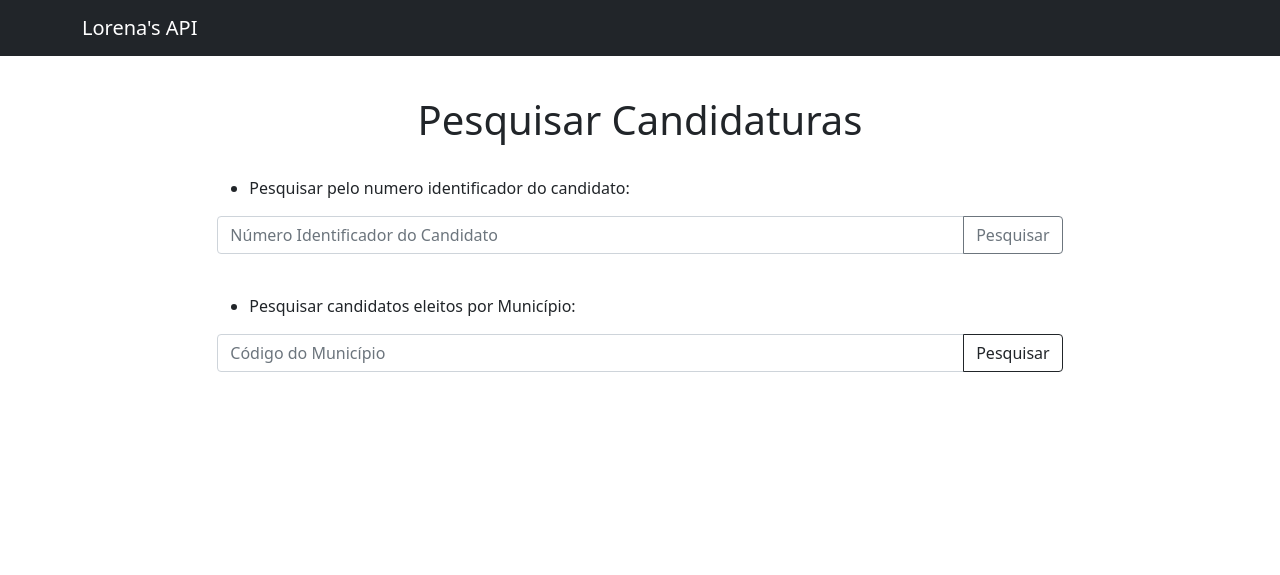
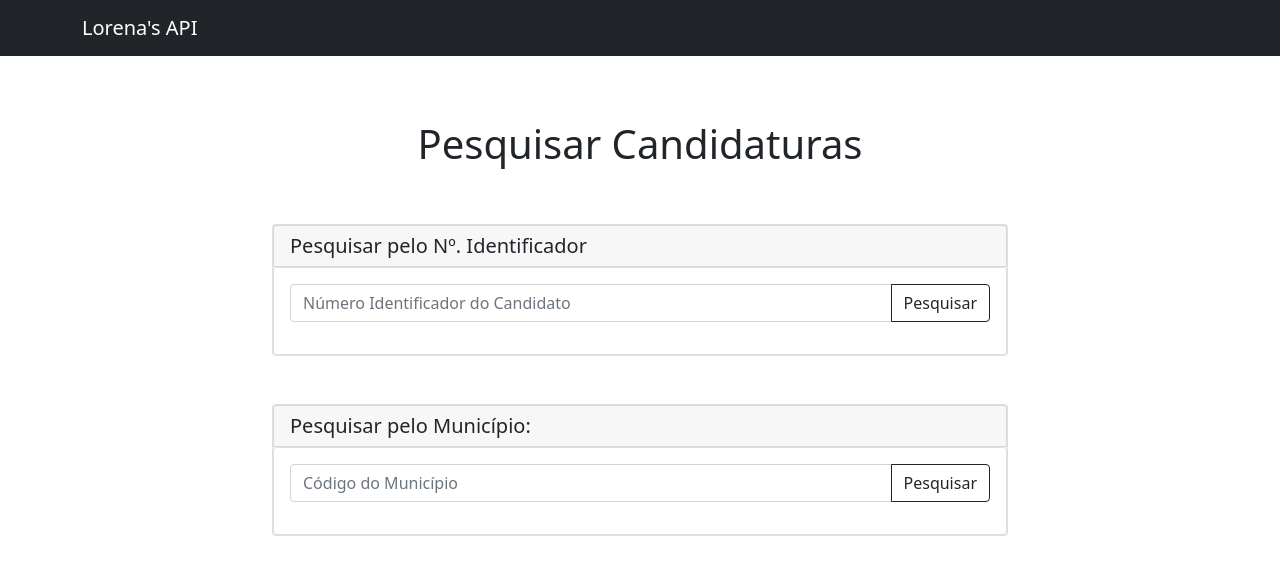
Before and after one commit to loristron/CandidatesAPI, a Django app: template src/templates/home.html in a window 1280 px wide. Shown: the top 575 px of the page. Run offline with Django 3.2, Linux system fonts and the light colour scheme; the template is opened without the code that fills it, so the values that code supplies are empty.

Commit message:
Atualização de links e cards

```diff
--- a/src/templates/base.html
+++ b/src/templates/base.html
@@ -9,11 +9,13 @@
     <title>{{page_title}}</title>
   </head>
   <body>
+    <div class="container">
    {% include 'navbar.html' %}
    {% block content %}
 
 
    {% endblock content %}
+ </div>
     <script src="https://cdn.jsdelivr.net/npm/bootstrap@5.0.0-beta2/dist/js/bootstrap.bundle.min.js" integrity="sha384-b5kHyXgcpbZJO/tY9Ul7kGkf1S0CWuKcCD38l8YkeH8z8QjE0GmW1gYU5S9FOnJ0" crossorigin="anonymous"></script>
 
   </body>
--- a/src/templates/detail-candidato.html
+++ b/src/templates/detail-candidato.html
@@ -29,7 +29,7 @@
     		  <tr>
     			 <td>{{candidato.sq_candidato}}</td>
     			 <td>{{candidato.sg_ue}}</td>
-    			 <td>{{candidato.nm_ue|title}}</td>
+    			 <td><a href="{% url 'core:candidatos-eleitos' num=candidato.sg_ue %}">{{candidato.nm_ue|title}}</td></a>
     			 <td>{{candidato.nm_partido|title}}</td>
     			 <td>{{candidato.sg_partido}}</td>
     			 <td>{{candidato.ds_cargo|title}}</td>
--- a/src/templates/eleitos-municipio.html
+++ b/src/templates/eleitos-municipio.html
@@ -17,7 +17,7 @@
 	   	   <thead class="thead-dark">
    			  <tr>
       			<th scope="col">Nome do Candidato</th>
-      			<th scope="col">Nº Votos</th>
+      			<th scope="col">Cd. Municipio</th>
       			<th scope="col">Município</th>
       			<th scope="col">Partido</th>
       			<th scope="col">Sigla</th>
@@ -28,7 +28,7 @@
     	   <tbody>
     	   	{% for candidato in queryset %}
     		  <tr>
-    			 <td>{{candidato.nm_candidato|title}}</td>
+    			 <td><a href="{% url 'core:detail-candidato' num=candidato.sq_candidato %}">{{candidato.nm_candidato|title}}</td>
     			 <td>{{candidato.sg_ue}}</td>
     			 <td>{{candidato.nm_ue|title}}</td>
     			 <td>{{candidato.nm_partido|title}}</td>
--- a/src/templates/home.html
+++ b/src/templates/home.html
@@ -11,21 +11,30 @@
 			{% endfor %}
 
 		{% endif %}
+		<br>
 		<h1 style="text-align: center;">Pesquisar Candidaturas</h1>
 		<br>
-		<ul>
-			<li> Pesquisar pelo numero identificador do candidato: </li>
-		</ul>
+		<br>
+		<div class="card">
+			<div class="header">
+				<h5 class="card card-header"> Pesquisar pelo Nº. Identificador </h5>
+			</div>
+			<div class="card card-body">
 				<form action="">
 	          		<div class="input-group mb-3">
 	 				 <input type="number" min='1' class="form-control" placeholder="Número Identificador do Candidato" name="num-candidato">
- 			 	<button class="btn btn-outline-secondary" type="submit" id="button-addon2">Pesquisar</button>
+	 			 	<button class="btn btn-outline-dark" type="submit" id="button-addon2">Pesquisar</button>
 	 				</div>
 	 			</form>
+	 		</div>
+	 	</div>
  		<br>
- 		<ul>
- 			<li> Pesquisar candidatos eleitos por Município: </li>
- 		</ul>
+ 		<br>
+ 		<div class="card">
+ 			<div class="header">
+ 				<h5 class="card card-header"> Pesquisar pelo Município: </h5>
+ 			</div>
+ 			<div class="card card-body">
 		 		<form action="">
 		          	<div class="input-group mb-3">
 		 				 <input type="number" class="form-control" placeholder="Código do Município" name='municipio'>
@@ -35,6 +44,8 @@
 		 		</form>
 			</div>
 		</div>
+	</div>
+</div>
 
 
 
```
Lines whose indentation alone changed are shown as unchanged.
